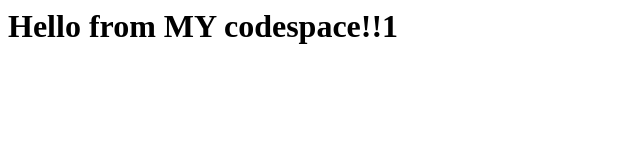
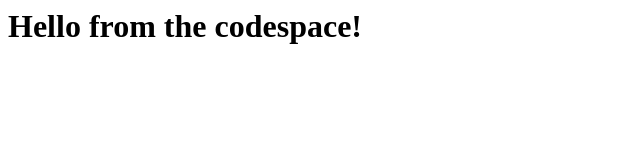
Before and after one commit to Edwin-vanSteenis/skills-code-with-codespaces, a plain HTML site: page index.html in a window 1280 px wide. Shown: the whole page, without its empty margins (0-640 px from the left). Drawn offline with Linux system fonts and the light colour scheme.

Commit message:
Adding hello from the codespace!

```diff
--- a/index.html
+++ b/index.html
@@ -1,3 +1,3 @@
 <html>
-  <h1>Hello from MY codespace!!1</h1>
+  <h1>Hello from the codespace!</h1>
 </html>
```
